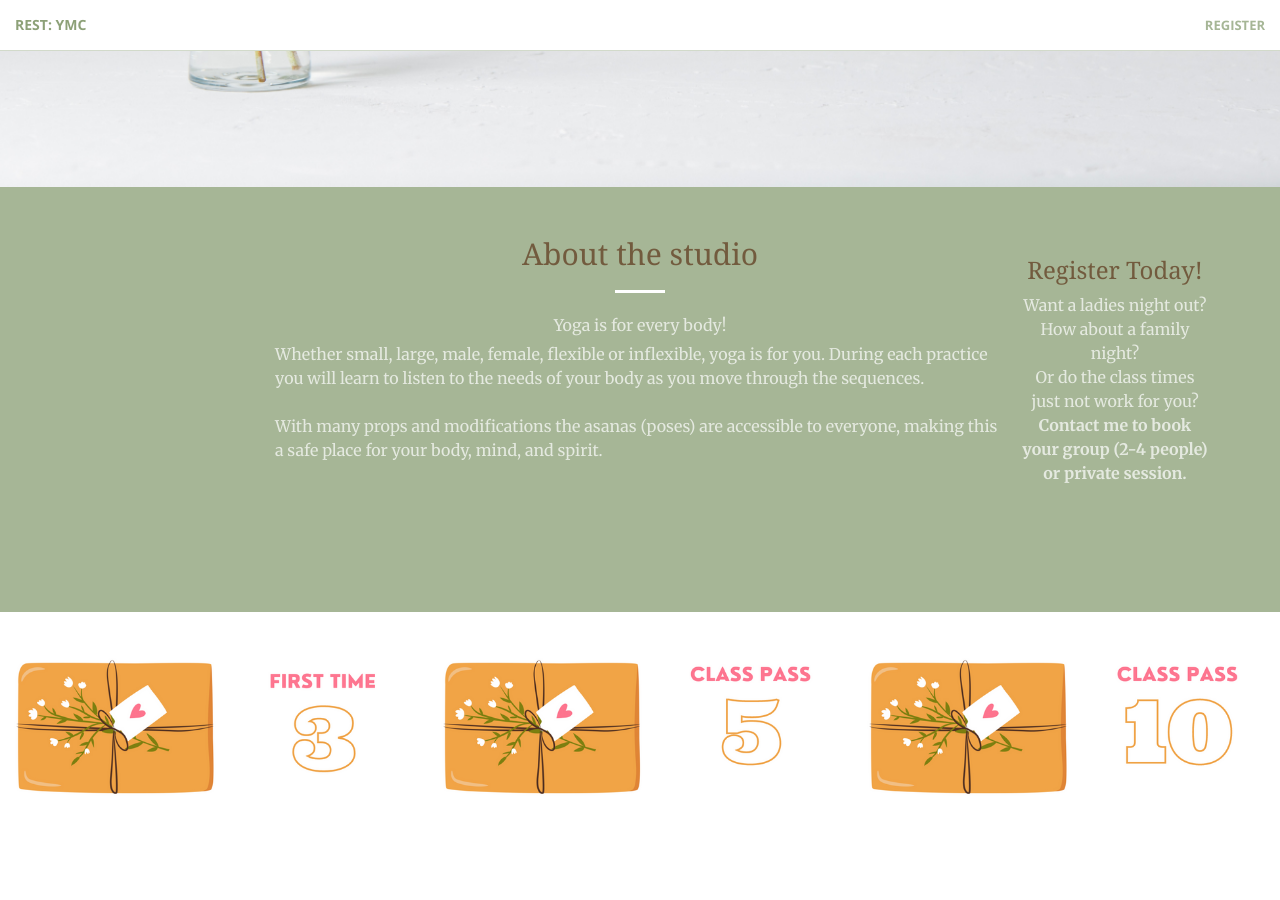
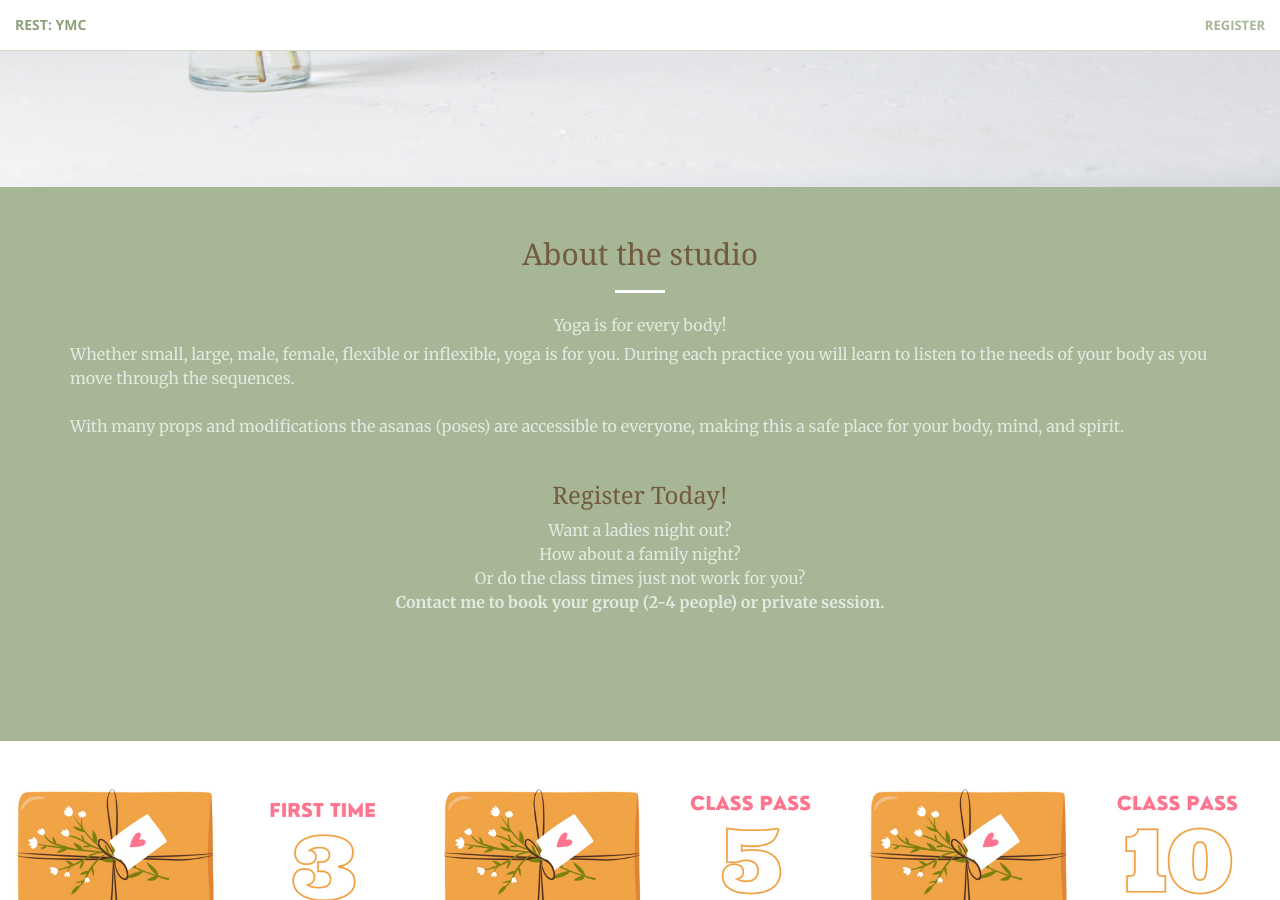
Before and after one commit to hathawayj/restymc.com, a Jekyll site: the page built from index.html, in a window 1280 px wide and 900 px high, scrolled down 713 px. Built offline with Jekyll 4.4.1, drawn with Linux system fonts in a browser that asks for light colours.

Commit message:
try again

```diff
--- a/_includes/aside.html
+++ b/_includes/aside.html
@@ -1,10 +1,8 @@
   <aside class="bg-dark">
       <div class="container text-center">
-        <div class="col-lg-8 col-lg-offset-2 text-center">
             <h2 class="section-heading">About the studio</h2>
             <hr class="light">
             <p class="text-faded">Yoga is for every body!</br></p> <p class="text-faded"; align="left"> Whether small, large, male, female, flexible or inflexible, yoga is for you. During each practice you will learn to listen to the needs of your body as you move through the sequences.</br></br> With many props and modifications the asanas (poses) are accessible to everyone, making this a safe place for your body, mind, and spirit.</br></br></p>
-        </div>
           <div class="call-to-action">
               <h3>Register Today!</h3>
               <div id="ribbon-schedule"></div>
@@ -19,10 +17,6 @@
                   src="https://momence.com/plugin/host-schedule/host-schedule.js"
               ></script>
           </div>
-          <p class="text-faded"; align="center"> Want a ladies night out?</br>How about a family night?</br>Or do the class times just not work for you?</br><b>Contact me to book your group (2-4 people) or private session.</b></br></br> </br></br></p>
-
-      </div>
-  </aside>
 
   <style>
     :root {
@@ -31,3 +25,7 @@
         --momenceColorBlack: 3, 1, 13;
     }
     </style>
+          <p class="text-faded"; align="center"> Want a ladies night out?</br>How about a family night?</br>Or do the class times just not work for you?</br><b>Contact me to book your group (2-4 people) or private session.</b></br></br> </br></br></p>
+
+      </div>
+  </aside>
```
